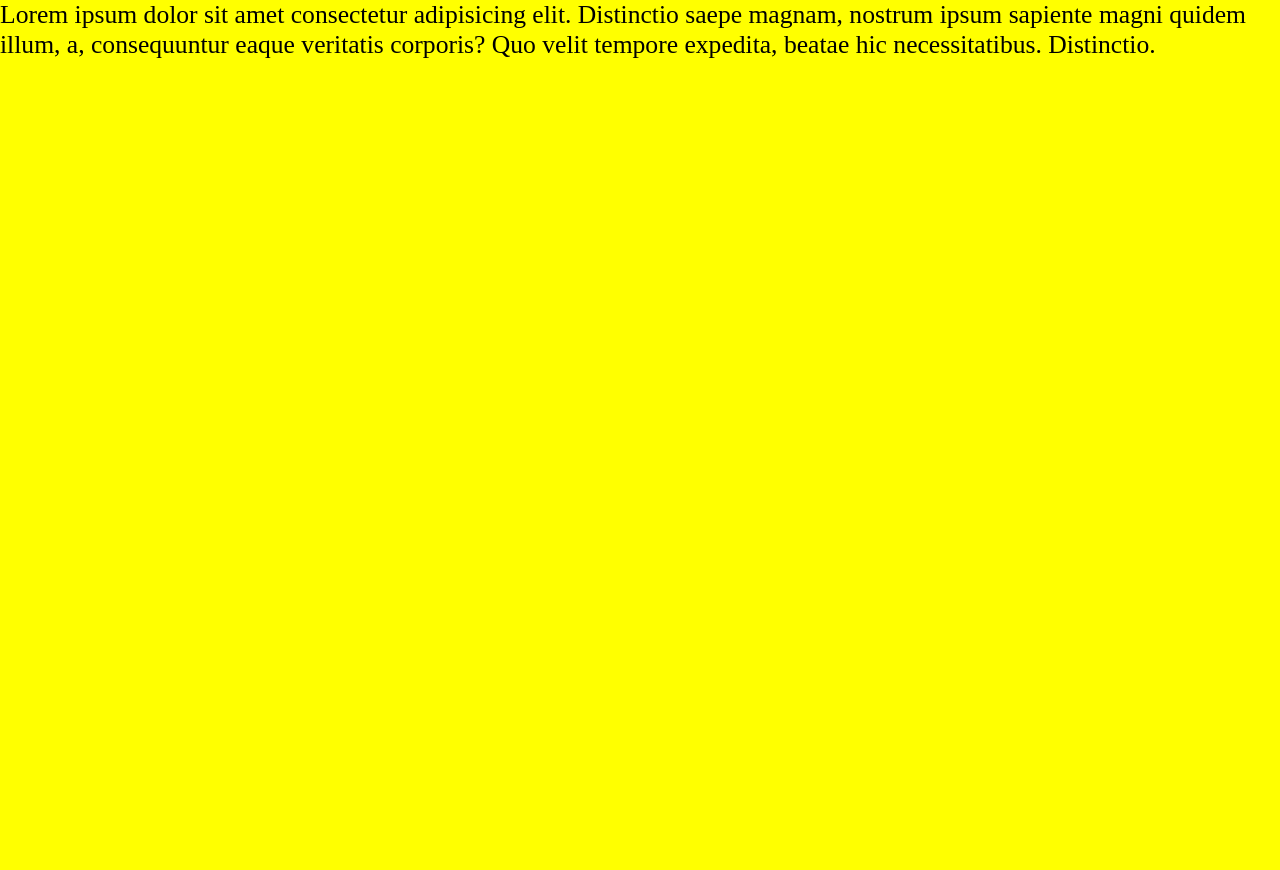
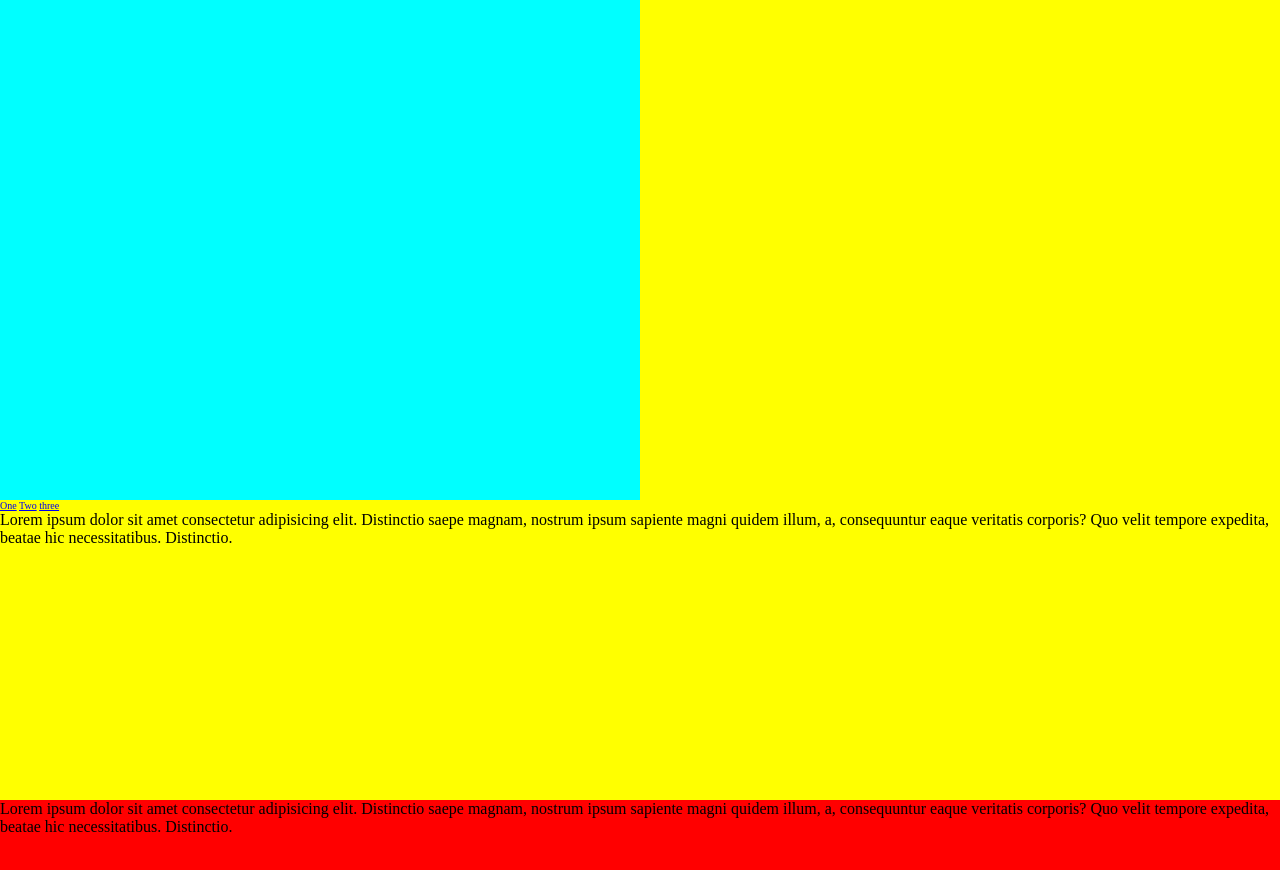
Before and after one commit to Germano-Silva/HTML5_CSS3_Basico, a plain HTML site: page 30_Aula/index.html in a window 1280 px wide. Shown: the top 870 px of the page. Drawn offline with Linux system fonts and the light colour scheme.

Commit message:
Aula 30 - Unidades de medidas no CSS (px, rem, em, vw, vh, %)

```diff
--- a/30_Aula/index.html
+++ b/30_Aula/index.html
@@ -8,15 +8,19 @@
 </head>
 <body>
     <div class="pai">
+        <div></div>
+        <a href="#color-1">One</a>
+        <a href="#color-2">Two</a>
+        <a href="#color-3">three</a>
         <p>Lorem ipsum dolor sit amet consectetur adipisicing elit. Distinctio saepe magnam, nostrum ipsum sapiente magni quidem illum, a, consequuntur eaque veritatis corporis? Quo velit tempore expedita, beatae hic necessitatibus. Distinctio.</p>
     </div>
-    <div class="pai color-1">
+    <div class="pai color-1" id="color-1">
         <p>Lorem ipsum dolor sit amet consectetur adipisicing elit. Distinctio saepe magnam, nostrum ipsum sapiente magni quidem illum, a, consequuntur eaque veritatis corporis? Quo velit tempore expedita, beatae hic necessitatibus. Distinctio.</p>
     </div>
-    <div class="pai color-2">
+    <div class="pai color-2" id="color-2">
         <p>Lorem ipsum dolor sit amet consectetur adipisicing elit. Distinctio saepe magnam, nostrum ipsum sapiente magni quidem illum, a, consequuntur eaque veritatis corporis? Quo velit tempore expedita, beatae hic necessitatibus. Distinctio.</p>
     </div>
-    <div class="pai color-3">
+    <div class="pai color-3" id="color-3">
         <p>Lorem ipsum dolor sit amet consectetur adipisicing elit. Distinctio saepe magnam, nostrum ipsum sapiente magni quidem illum, a, consequuntur eaque veritatis corporis? Quo velit tempore expedita, beatae hic necessitatibus. Distinctio.</p>
     </div>
 </body>
--- a/30_Aula/style.css
+++ b/30_Aula/style.css
@@ -7,20 +7,20 @@
     font-size: 20px;  Absoluta
 }
 
-Quando o p de paragrafo herda utilizando px e é modificado para relativo como em no CSS3 vai ser modificado com base do que esta em absoluto
+Quando o p de paragrafo herda utilizando px e é modificado para relativo como em no CSS3 vai ser modificado com base do que esta em absoluto do elemento mais proximo.
 
 p{
     font-size: 0.5em;
 }
 
-rem se baseia no elemento root do documento.
+rem se baseia no elemento root do documento sendo uma medida relativa.
 
 html{
-    font-size: 20px;
+    font-size: 62.5%; = 10 px
 }
 
 .pai{
-    font-size: 50px;
+    font-size: 30rem;
 }
 
 p{
@@ -29,23 +29,35 @@ p{
 
 Navegador por padrão tem 16px de font-size: 100%, para trabalhar de forma relativa deve-se multiplicar geralmente ultilizando a font-seze: 62.5% = 10px.
 
+VW = 1% da largura do Viewport
 vw = 100% da visão do navegador
 vw = 1% do valor
 
-tudo{
+html{
     margin: 0;
     padding: 0;
     scroll-behavior: smooth;
 }
 */
 
+/* Porcentagem é baseada no elemento pai
+html{
+    font-size: 62.5%;
+    scroll-behavior: smooth;
+}
+
 .pai{
     width: 100vw;
-    height: 100vw;
+    height: 100vh;
     background-color: yellow;
     overflow: hidden;
 }
 
+.pai > div{
+    width: 50%;
+    height: 50rem;
+    background-color: aqua;
+}
 
 p{
     font-size: 1.6rem;
@@ -62,3 +74,41 @@ p{
 .color-3{
     background-color: blue;
 }
+
+*/
+
+
+
+html{
+    font-size: 62.5%;
+    scroll-behavior: smooth;
+}
+
+.pai{
+    width: 100vw;
+    height: 100vh;
+    background-color: yellow;
+    overflow: hidden;
+}
+
+.pai > div{
+    width: 50%;
+    height: 50rem;
+    background-color: aqua;
+}
+
+p{
+    font-size: 1.6rem;
+}
+
+.color-1{
+    background-color: red;
+}
+
+.color-2{
+    background-color: green;
+}
+
+.color-3{
+    background-color: blue;
+}
```
Also changed, not shown: 2 other files.
